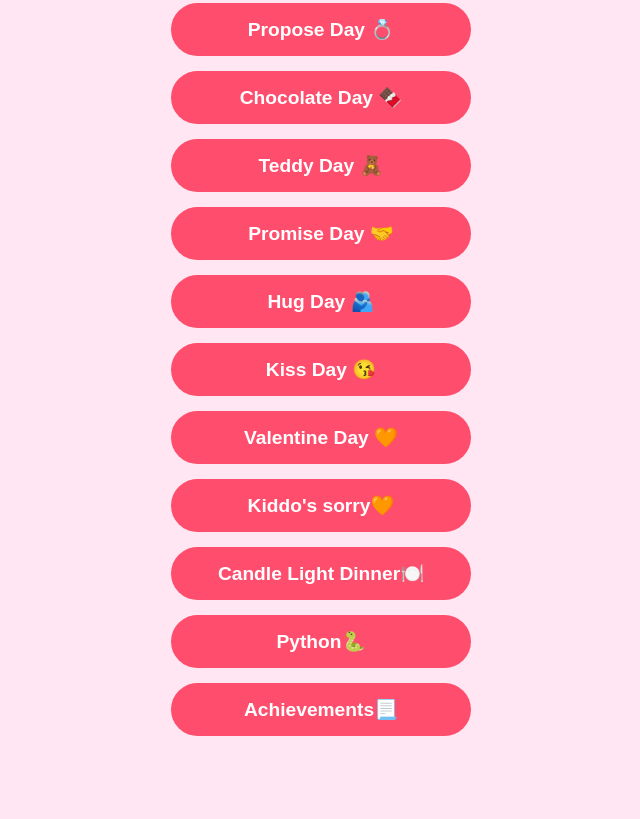
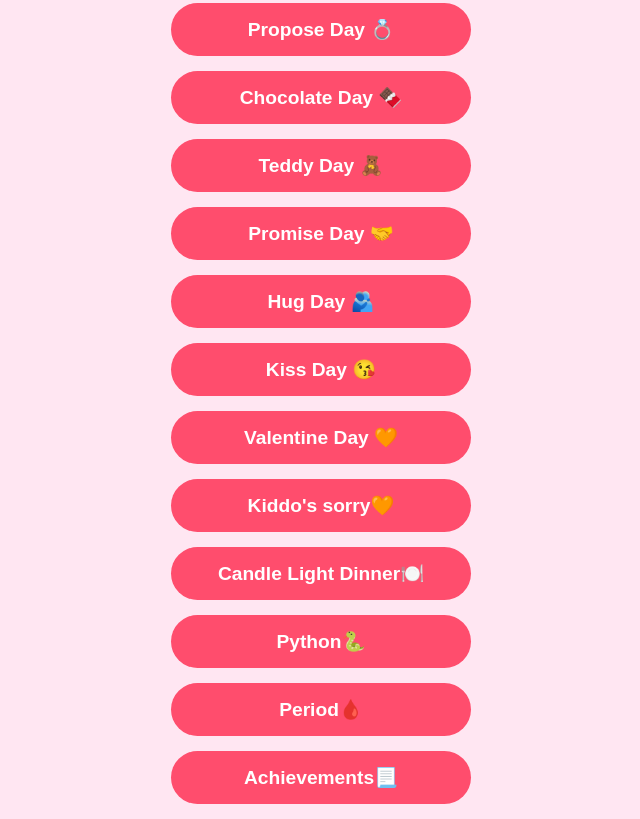
Before and after one commit to jappanrana/portfolio-website, a plain HTML site: page kiddo/index.html in a window 1280 px wide. Shown: the part 620-1439 px from the top of the page, without its empty margins (319-959 px from the left). Before the commit the page ends 1371 px from the top, so only its background shows below. Drawn offline with Linux system fonts and the light colour scheme.

Commit message:
Update index.html

```diff
--- a/kiddo/index.html
+++ b/kiddo/index.html
@@ -71,6 +71,7 @@
         <a href="https://jappanrana.github.io/portfolio-website/kiddo/kiddosorry.html" class="btn" target="_blank">Kiddo's sorry🧡</a>
         <a href="https://jappanrana.github.io/portfolio-website/kiddo/dinner/" class="btn" target="_blank">Candle Light Dinner🍽️</a>
         <a href="https://jappanrana.github.io/portfolio-website/kiddo/assignment/" class="btn" target="_blank">Python🐍</a>
+        <a href="https://jappanrana.github.io/portfolio-website/kiddo/period/" class="btn" target="_blank">Period🩸</a>
         <a href="https://jappanrana.github.io/portfolio-website/kiddo/achievements/" class="btn" target="_blank">Achievements📃</a>
     </div>
 
```
